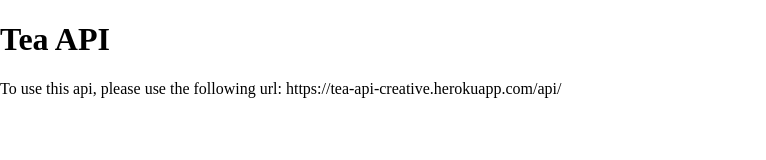
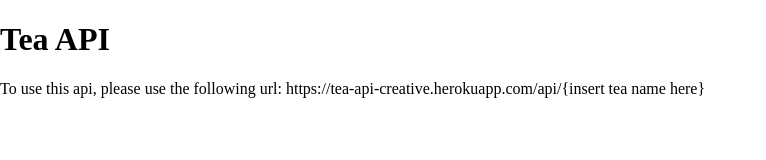
Before and after one commit to laurasimsdev/tea-api, a website: page index.html in a window 1280 px wide. Shown: the whole page, without its empty margins (0-766 px from the left). Drawn offline with Linux system fonts and the light colour scheme.

Commit message:
updated link in html

```diff
--- a/index.html
+++ b/index.html
@@ -10,7 +10,7 @@
 </head>
 <body>
     <h1>Tea API</h1>
-    <p>To use this api, please use the following url: https://tea-api-creative.herokuapp.com/api/</p>
+    <p>To use this api, please use the following url: https://tea-api-creative.herokuapp.com/api/{insert tea name here}</p>
     <!-- Script -->
     <script src="script.js"></script>
 </body>
```
